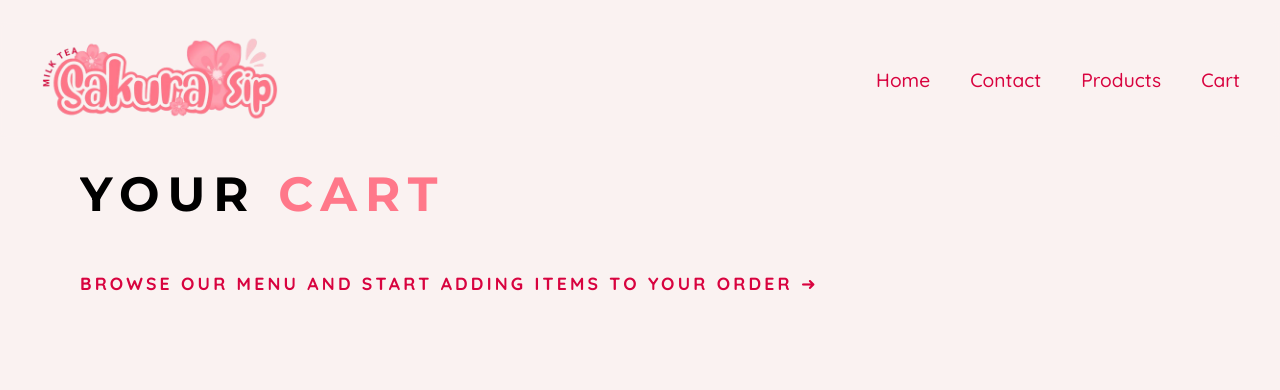
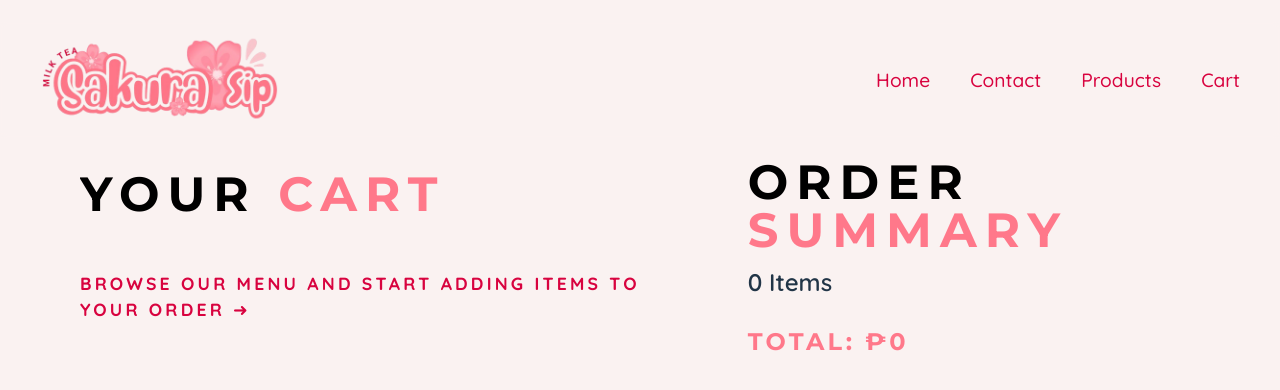
Before and after one commit to VMQ30/ShoppingCart, a React (Vite) app in the folder shopping-cart/: page /cart in a window 1280 px wide. Shown: the top 390 px of the page. Built offline with nearby package versions, Linux system fonts and the light colour scheme.

Commit message:
Added an order summary to the shopping cart page

```diff
--- a/shopping-cart/src/routes/Shop.jsx
+++ b/shopping-cart/src/routes/Shop.jsx
@@ -3,10 +3,19 @@ import styles from "./styles/Shop.module.css";
 import { useState } from "react";
 export function Shop() {
   const [orders, setOrders] = useOutletContext();
-  console.log(orders);
+  const grandTotal = orders.reduce((sum, order) => {
+    const size = Object.keys(order.size)[0];
+    const sizePrice = order.size[size];
+    const addonsPrice = order.selectedAddons.reduce(
+      (addonSum, addon) => addonSum + addon.price,
+      0,
+    );
+    return sum + (sizePrice + addonsPrice) * order.numOfOrder;
+  }, 0);
 
   return (
     <div className={styles["cart-container"]}>
+      <div className={styles["cart-container-wrapper"]}>
         <h2>Your Cart</h2>
         <div className={styles["cart-order-wrapper"]}>
           {orders.length > 0 ? (
@@ -27,12 +36,22 @@ export function Shop() {
           )}
         </div>
       </div>
+      <div className={styles["order-summary"]}>
+        <div className={styles["summary-header"]}>
+          <h2>Order Summary</h2>
+          <p>{orders.length} Items</p>
+        </div>
+
+        <div className={styles["summary-details"]}>
+          <h3>{`Total: ₱${grandTotal}`}</h3>
+        </div>
+      </div>
+    </div>
   );
 }
 
 function RenderOrders({ orders, setOrders, order }) {
-  const [newNumOfOrder, setNewNumOfOrder] = useState(order.numOfOrder);
-  const totalPrice = GetDrinksPrice(order, newNumOfOrder);
+  const totalPrice = GetDrinksPrice(order);
   const size = Object.keys(order.size)[0];
 
   return (
@@ -50,15 +69,29 @@ function RenderOrders({ orders, setOrders, order }) {
           <button
             className={styles["decrease"]}
             onClick={() =>
-              setNewNumOfOrder((prev) => (prev === 1 ? 1 : prev - 1))
+              setOrders((prevOrder) =>
+                prevOrder.map((item) =>
+                  item.id === order.id
+                    ? { ...item, numOfOrder: Math.max(item.numOfOrder - 1, 1) }
+                    : item,
+                ),
+              )
             }
           >
             -
           </button>
-          <div className={styles["quantity"]}>{newNumOfOrder}</div>
+          <div className={styles["quantity"]}>{order.numOfOrder}</div>
           <button
             className={styles["increase"]}
-            onClick={() => setNewNumOfOrder((prev) => prev + 1)}
+            onClick={() =>
+              setOrders((prevOrder) =>
+                prevOrder.map((item) =>
+                  item.id === order.id
+                    ? { ...item, numOfOrder: item.numOfOrder + 1 }
+                    : item,
+                ),
+              )
+            }
           >
             +
           </button>
@@ -85,8 +118,7 @@ function RenderOrders({ orders, setOrders, order }) {
   );
 }
 
-function GetTotalPrice() {}
-function GetDrinksPrice(order, numOfOrder) {
+function GetDrinksPrice(order) {
   let total = 0;
   const size = Object.keys(order.size)[0];
 
@@ -95,6 +127,5 @@ function GetDrinksPrice(order, numOfOrder) {
   for (const addon of order.selectedAddons) {
     total += addon.price;
   }
-
-  return total * numOfOrder;
+  return total * order.numOfOrder;
 }
--- a/shopping-cart/src/routes/styles/Shop.module.css
+++ b/shopping-cart/src/routes/styles/Shop.module.css
@@ -1,6 +1,8 @@
 .cart-container {
   padding: 20px 80px;
   min-height: 80vh;
+  display: flex;
+  gap: 40px;
   h2 {
     font-size: 3rem;
     text-transform: uppercase;
@@ -13,8 +15,44 @@
   }
 }
 
+.order-summary {
+  h2 {
+    font-size: 3rem;
+    text-transform: uppercase;
+    background: linear-gradient(to bottom, black 50%, #ff788a 50%);
+    -webkit-background-clip: text;
+    background-clip: text;
+    color: transparent;
+    display: inline-block;
+    letter-spacing: 0.5rem;
+    line-height: 3rem;
+  }
+
+  p {
+    font-weight: 600;
+    font-size: 1.5rem;
+    margin-top: 10px;
+  }
+
+  h3 {
+    font-size: 1.5rem;
+    letter-spacing: 0.2rem;
+    text-transform: uppercase;
+    color: #ff788a;
+  }
+}
+
+.summary-details {
+  margin-top: 20px;
+}
+
+.cart-container-wrapper {
+  width: 70%;
+}
+
 .cart-order-wrapper {
   margin-top: 40px;
+  width: 100%;
 }
 
 .no-orders {
@@ -31,9 +69,10 @@
   background-color: white;
   padding: 15px;
   border-radius: 10px;
-  width: 60%;
+  width: 100%;
   box-shadow: 0 5px 10px #ff788a30;
   min-height: 20vh;
+  margin-bottom: 30px;
 }
 
 .order-details-container {
```
Lines whose indentation alone changed are shown as unchanged.
